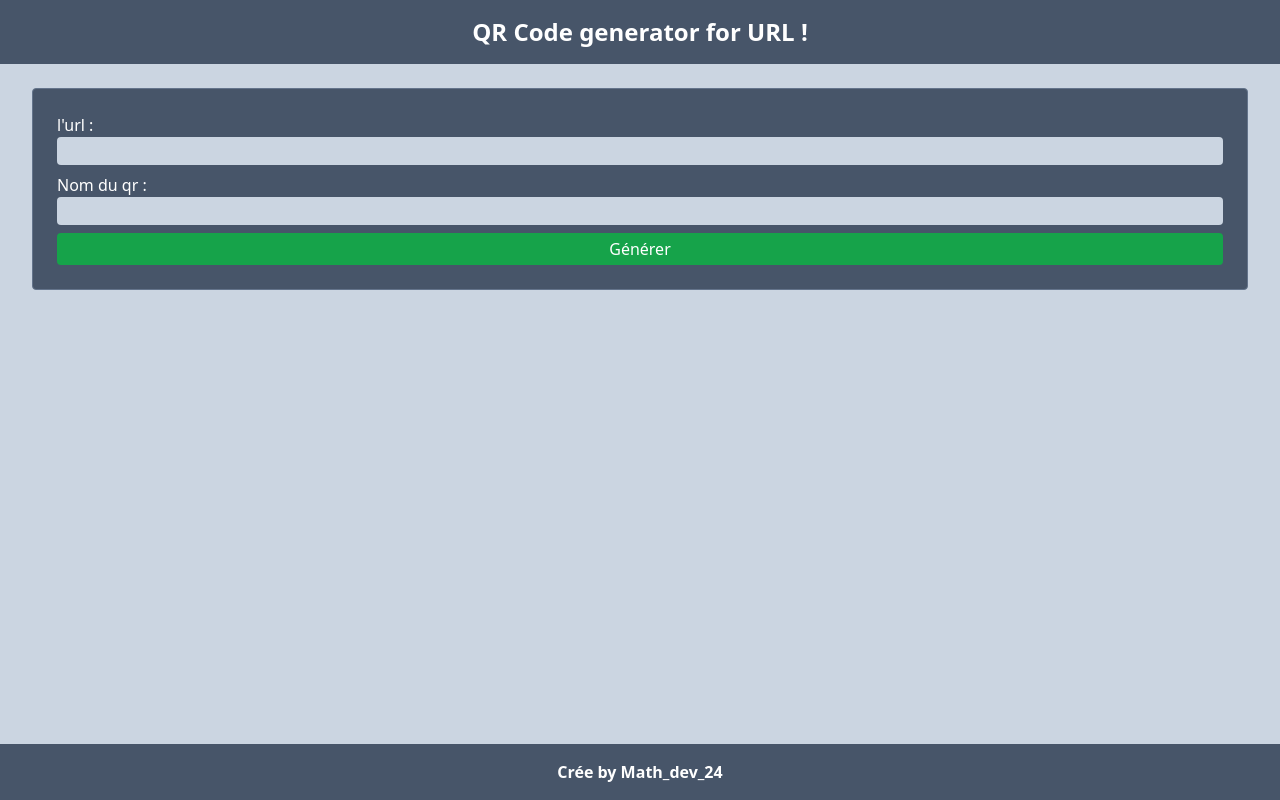
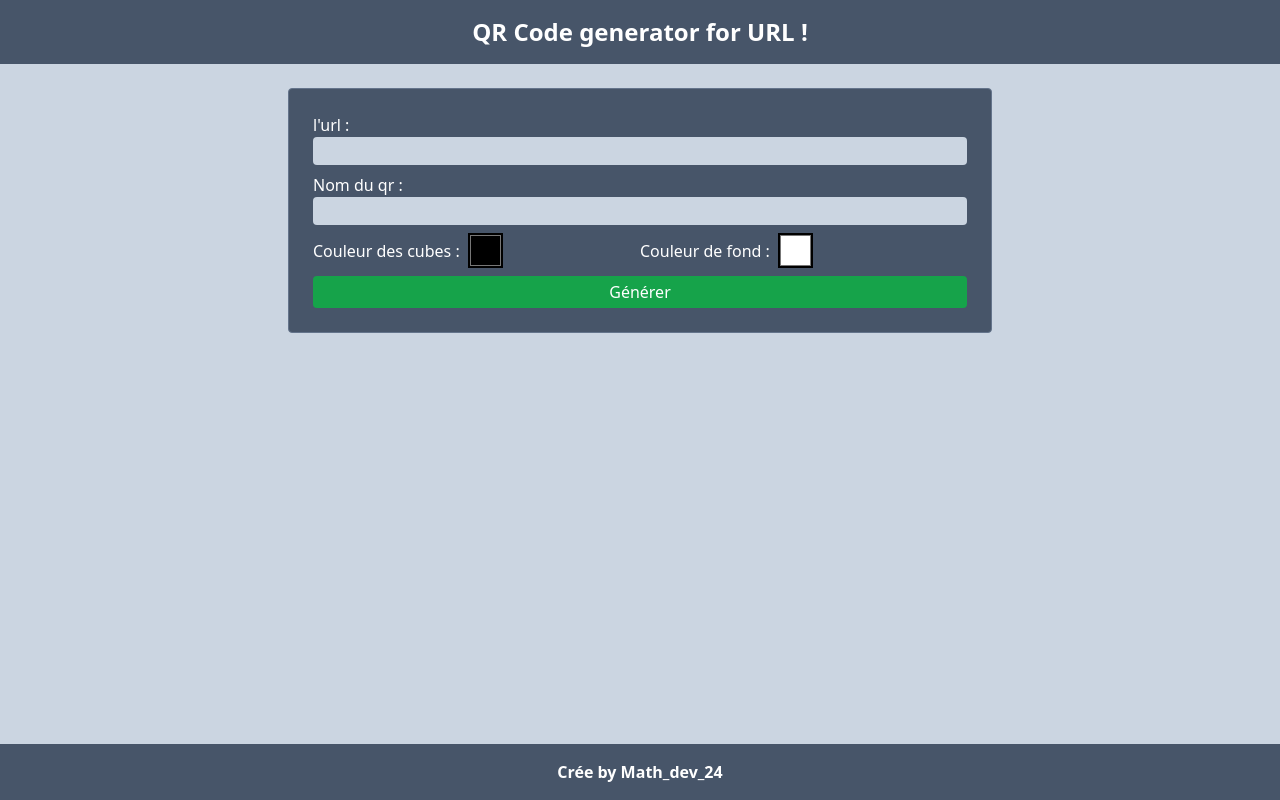
Before and after one commit to math-dev-24/QRCodeGenerate, a Nuxt app: page / in a window 1280 px wide. Built offline with nearby package versions, Linux system fonts and the light colour scheme.

Commit message:
mise en place color picker

```diff
--- a/app.vue
+++ b/app.vue
@@ -1,7 +1,7 @@
 <template>
   <div class="max-w-screen flex min-h-screen flex-col font-sans bg-slate-300">
     <TheHeader />
-    <main class="flex-1 container m-auto mt-6">
+    <main class="flex-1 w-4/5 lg:w-3/4 xl:w-3/5 m-auto mt-6">
       <NuxtPage></NuxtPage>
     </main>
     <TheFooter />
--- a/components/TheRow.vue
+++ b/components/TheRow.vue
@@ -4,11 +4,11 @@
             {{ props.qr.name }}
         </h2>
         <canvas class="image-render-pixel h-full w-full" ref="canvas"></canvas>
-        <div class="grid grid-cols-2 place-items-center px-2 mb-3">
-            <div class="cursor-pointer border border-slate-200 bg-red-300 rounded-full p-0.5" @click="emit('delete', props.qr.id)"><img src="./../public/poubelle.png"
+        <div class="grid grid-cols-2 place-items-center px-2 mb-3 mt-2">
+            <div class="cursor-pointer border border-slate-200 bg-red-300 rounded-full p-0.5" @click="emit('delete', props.qr.id)"><img src="/poubelle.png"
                     class="h-15"></div>
             <div class="cursor-pointer border border-slate-200 bg-slate-400 rounded-full p-0.5" @click="download">
-                <img src="./../public/upload.png" alt="" class="h-15">
+                <img src="/upload.png" alt="" class="h-15">
             </div>
         </div>
 
@@ -21,18 +21,18 @@ import { ref, onMounted, watch } from "vue";
 import { qrCodeInterface } from "../shared/interface/qrCodeInterface";
 
 const props = defineProps<{
-    qr: qrCodeInterface
+    qr: qrCodeInterface,
+    rgbcube: RGBA,
+    rgbbg : RGBA,
 }>()
-
+console.log(props.rgbbg)
 const emit = defineEmits<{
     (e: 'delete', url: number): void
 }>()
 
-const blackRGBA: RGBA = [0, 0, 0, 255],
-    whiteRGBA: RGBA = [255, 255, 255, 255],
-    qrConfig = {
-        on: blackRGBA,
-        off: whiteRGBA,
+const qrConfig = {
+        on: props.rgbcube,
+        off: props.rgbbg,
     },
 
     canvas = ref<HTMLCanvasElement>(),
--- a/components/UploadIcon.vue
+++ /dev/null
@@ -1,9 +0,0 @@
-<template>
-    <i class="inline"><svg width="24" height="24" viewBox="0 0 24 24" fill="none" xmlns="http://www.w3.org/2000/svg">
-            <path
-                d="M11 14.9861C11 15.5384 11.4477 15.9861 12 15.9861C12.5523 15.9861 13 15.5384 13 14.9861V7.82831L16.2428 11.0711L17.657 9.65685L12.0001 4L6.34326 9.65685L7.75748 11.0711L11 7.82854V14.9861Z"
-                fill="currentColor" />
-            <path d="M4 14H6V18H18V14H20V18C20 19.1046 19.1046 20 18 20H6C4.89543 20 4 19.1046 4 18V14Z"
-                fill="currentColor" />
-        </svg></i>
-</template>
--- a/nuxt.config.ts
+++ b/nuxt.config.ts
@@ -5,26 +5,22 @@ export default defineNuxtConfig({
       htmlAttrs: {
         lang: "fr",
       },
-      title: "Générer un QR code ! Gratuitement",
+      title: "QR Code Generator",
       meta: [
         { charset: "utf-8" },
         { name: "viewport", content: "width=device-width, initial-scale=1" },
         {
           hid: "description",
           name: "description",
-          content: "Generate & scan QR Codes instantly!",
+          content: "Générer  vos QR Codes en instantanné !",
         },
-        // add more meta tags here
-        { name: "theme-color", content: "#ffffff" },
-        { name: "robots", content: "index, follow" },
-        { name: "author", content: "Joshua Sinaga, josua123690707@gmail.com" },
       ],
     },
   },
   modules: ["nuxt-windicss", "@nuxtjs/google-fonts"],
   googleFonts: {
     families: {
-      Inter: true,
+      Poppins: true,
     },
     prefetch: true,
     preconnect: true,
--- a/pages/index.vue
+++ b/pages/index.vue
@@ -3,17 +3,31 @@
     <div class="flex flex-col gap-2 border mx-4 md:mx-8 border-slate-500 p-6 rounded bg-slate-600 text-white">
       <div class="flex flex-col">
         <label for="url">l'url :</label>
-        <input type="text" v-model="url" id="url" @change="updateMessage"  class="text-black bg-slate-300 p-0.5 rounded px-4"/>
+        <input type="text" v-model="url" id="url" @change="updateMessage"
+          class="text-black bg-slate-300 p-0.5 rounded px-4" />
       </div>
       <div class="flex flex-col">
         <label for="name">Nom du qr :</label>
-        <input type="text" v-model="name" id="name" @change="updateMessage"  class="text-black bg-slate-300 p-0.5 rounded px-4"/>
+        <input type="text" v-model="name" id="name" @change="updateMessage"
+          class="text-black bg-slate-300 p-0.5 rounded px-4" />
+      </div>
+      <div class="grid grid-cols-2">
+        <div class="flex content-center items-center gap-2">
+          <label for="color">Couleur des cubes :</label>
+          <input type="color" v-model="colorCube" id="color">
+        </div>
+        <div class="flex content-center items-center gap-2">
+          <label for="bgcolor">Couleur de fond :</label>
+          <input type="color" id="bgcolor" v-model="colorBackground">
+        </div>
       </div>
       <span v-if="message" class="text-red-500">{{ message }}</span>
-      <button @click="addQRCode" class="bg-green-600 p-1 rounded hover:bg-green-700 duration-300 transition">Générer</button>
+      <button @click="addQRCode"
+        class="bg-green-600 p-1 rounded hover:bg-green-700 duration-300 transition">Générer</button>
     </div>
     <div class="grid grid-cols-2 md:grid-cols-4">
-      <TheRow v-for="(qr, index) in qrCode.listQrCode" :qr="qr" :key="index" @delete="deleteElement" />
+      <TheRow v-for="(qr, index) in qrCode.listQrCode" :qr="qr" :key="index" @delete="deleteElement"
+        :rgbcube="hexToRgba(qr.color)" :rgbbg="hexToRgba(qr.backgroundColor)" />
     </div>
   </main>
 </template>
@@ -21,9 +35,14 @@
 <script setup lang="ts">
 import { reactive, ref } from "vue";
 import { qrCodeInterface } from "../shared/interface/qrCodeInterface";
+import { RGBA } from "lean-qr";
+
+
 
 const url = ref<string>("")
 const name = ref<string>("")
+const colorCube = ref<string>("#000000")
+const colorBackground = ref<string>('#ffffff')
 const message = ref<string>("")
 
 const qrCode = reactive<{
@@ -31,6 +50,17 @@ const qrCode = reactive<{
 }>({
   listQrCode: []
 })
+
+
+function hexToRgba(hex: string): RGBA {
+  hex = hex.replace(/^#/, "");
+  var red = parseInt(hex.substring(0, 2), 16);
+  var green = parseInt(hex.substring(2, 4), 16);
+  var blue = parseInt(hex.substring(4, 6), 16);
+  return [red, green, blue, 255];
+}
+
+
 const deleteElement = (id: number) => {
   qrCode.listQrCode = qrCode.listQrCode.filter(qr => qr.id !== id)
 }
@@ -46,14 +76,16 @@ const addQRCode = () => {
     qrCode.listQrCode.push({
       id: qrCode.listQrCode.length,
       url: url.value,
-      name: name.value
+      name: name.value,
+      color: colorCube.value,
+      backgroundColor: colorBackground.value
     })
     message.value = ""
   } else {
-    if(!qrCode.listQrCode.find(qr => qr.url === url.value) || !qrCode.listQrCode.find(qr => qr.name === name.value)){
+    if (!qrCode.listQrCode.find(qr => qr.url === url.value) || !qrCode.listQrCode.find(qr => qr.name === name.value)) {
       message.value = "Nom ou URL déjà utilisé !"
     }
-    if(url.value.length === 0 || name.value.length === 0){
+    if (url.value.length === 0 || name.value.length === 0) {
 
       message.value = "Veuillez remplir les champs"
     }
@@ -61,3 +93,21 @@ const addQRCode = () => {
 }
 
 </script>
+
+<style scoped>
+
+input[type="color"] {
+  appearance: none;
+  border: none;
+  width: 35px;
+  height: 35px;
+  overflow: hidden;
+  cursor: pointer;
+  background: transparent;
+  border: 2px solid black;
+  outline: none;
+}
+input[type="color"]::-webkit-color-swatch-wrapper {
+	padding: 0;
+}
+</style>
--- a/shared/interface/qrCodeInterface.ts
+++ b/shared/interface/qrCodeInterface.ts
@@ -2,4 +2,6 @@ export interface qrCodeInterface {
     id: number;
     name: string;
     url: string;
+    color: string;
+    backgroundColor: string;
 }
```
Also changed, not shown: screenshots/banner.png (deleted).
